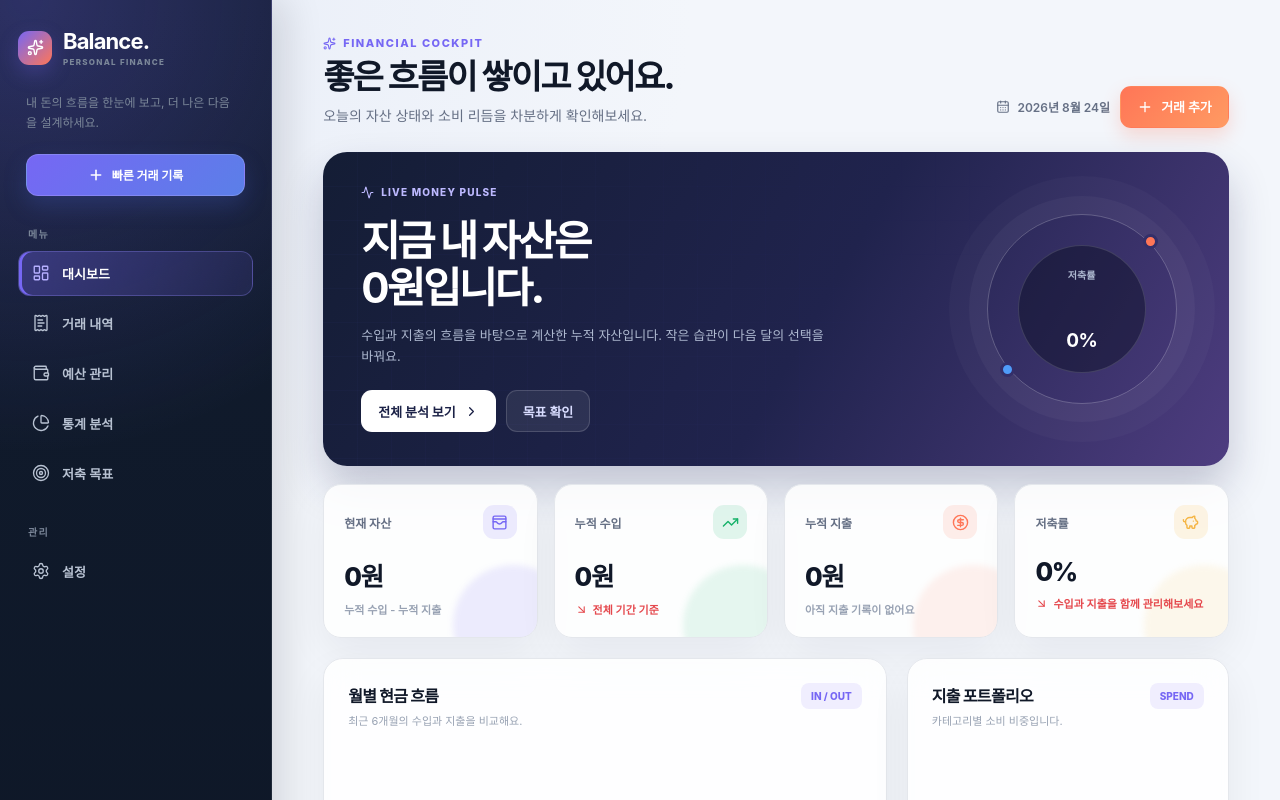
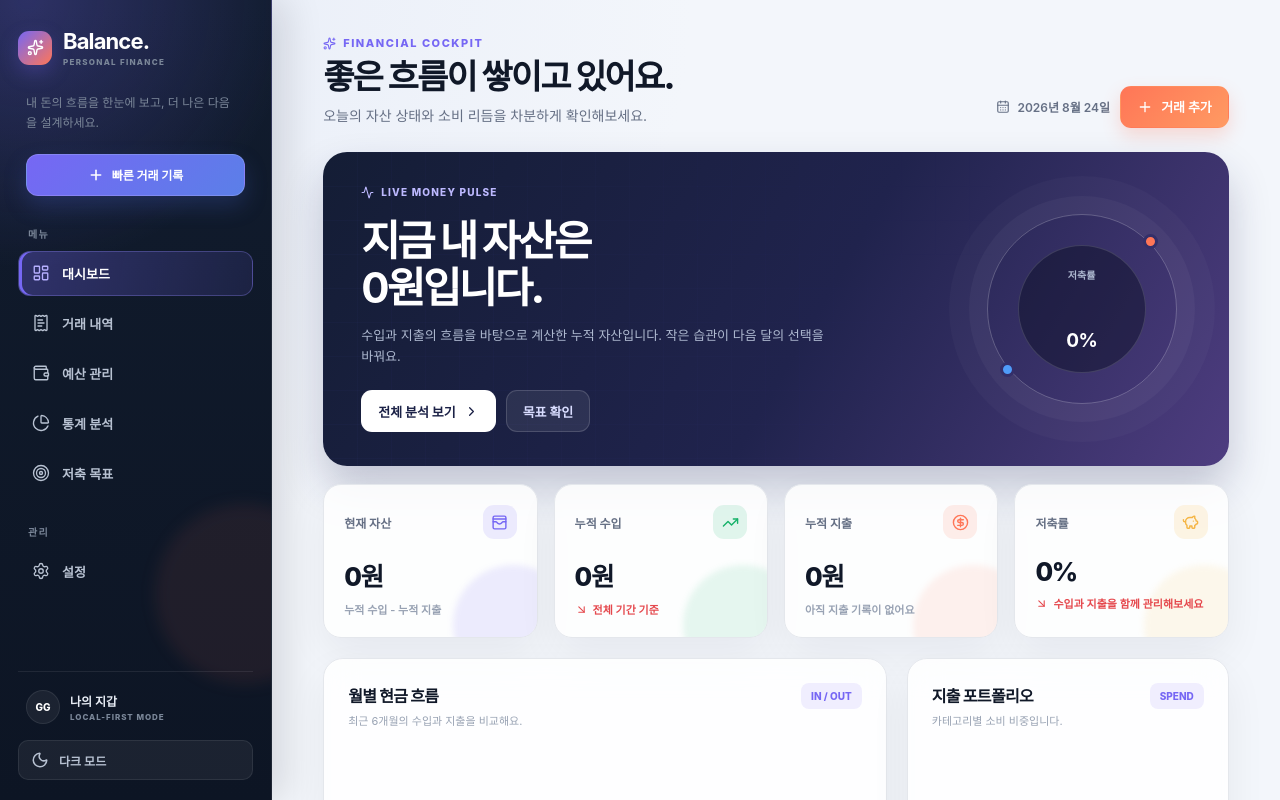
Before and after one commit to gyeonggumun/balance-dashboard, a React (Vite) app: page / in a window 1280 px wide. Shown: the top 800 px of the page. Built offline with nearby package versions, Linux system fonts and the light colour scheme.

Commit message:
fix(layout) : 데스크톱 사이드바 스크롤 고정

```diff
--- a/src/styles/global.css
+++ b/src/styles/global.css
@@ -95,10 +95,12 @@ button { cursor: pointer; }
   top: 0;
   z-index: 20;
   display: flex;
+  align-self: flex-start;
   flex: 0 0 272px;
   flex-direction: column;
   justify-content: space-between;
   width: 272px;
+  height: 100dvh;
   min-height: 100vh;
   padding: 28px 18px 20px;
   overflow: hidden;
```
